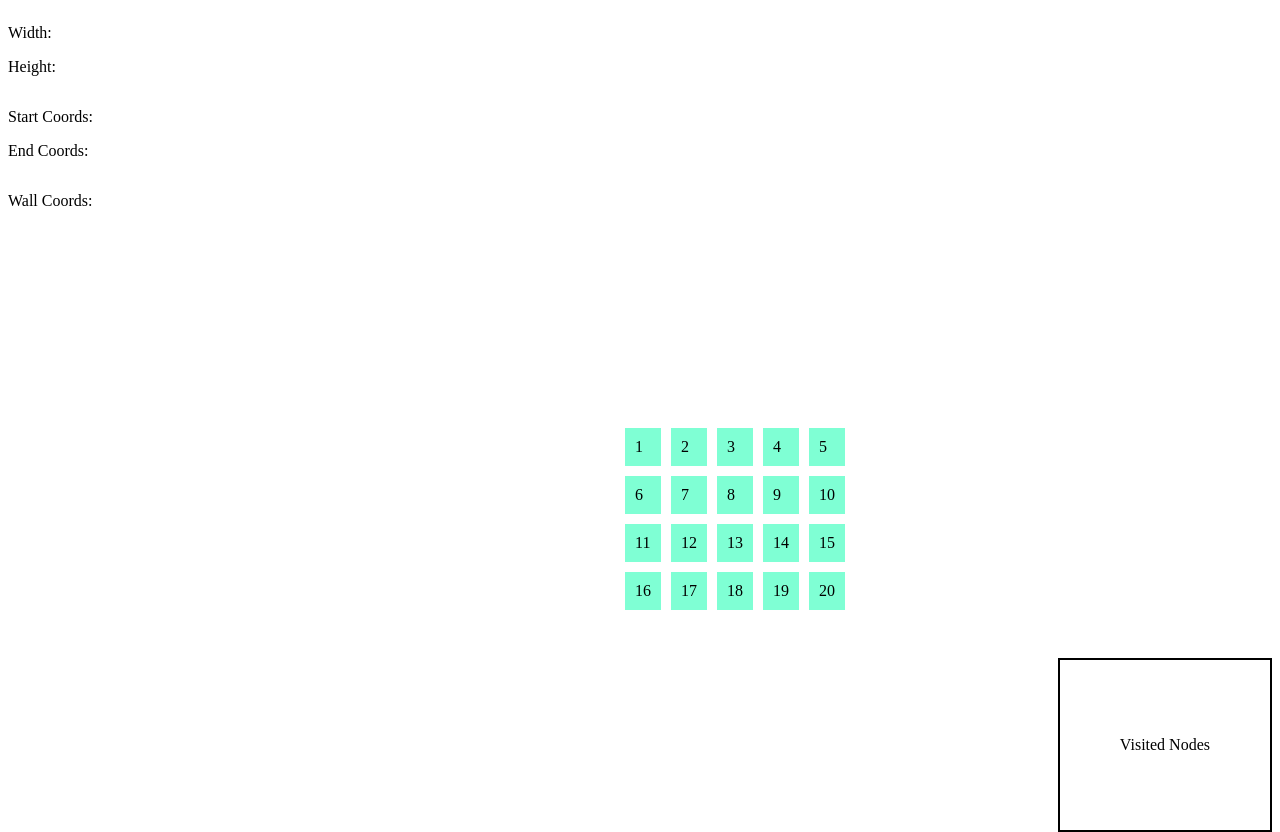
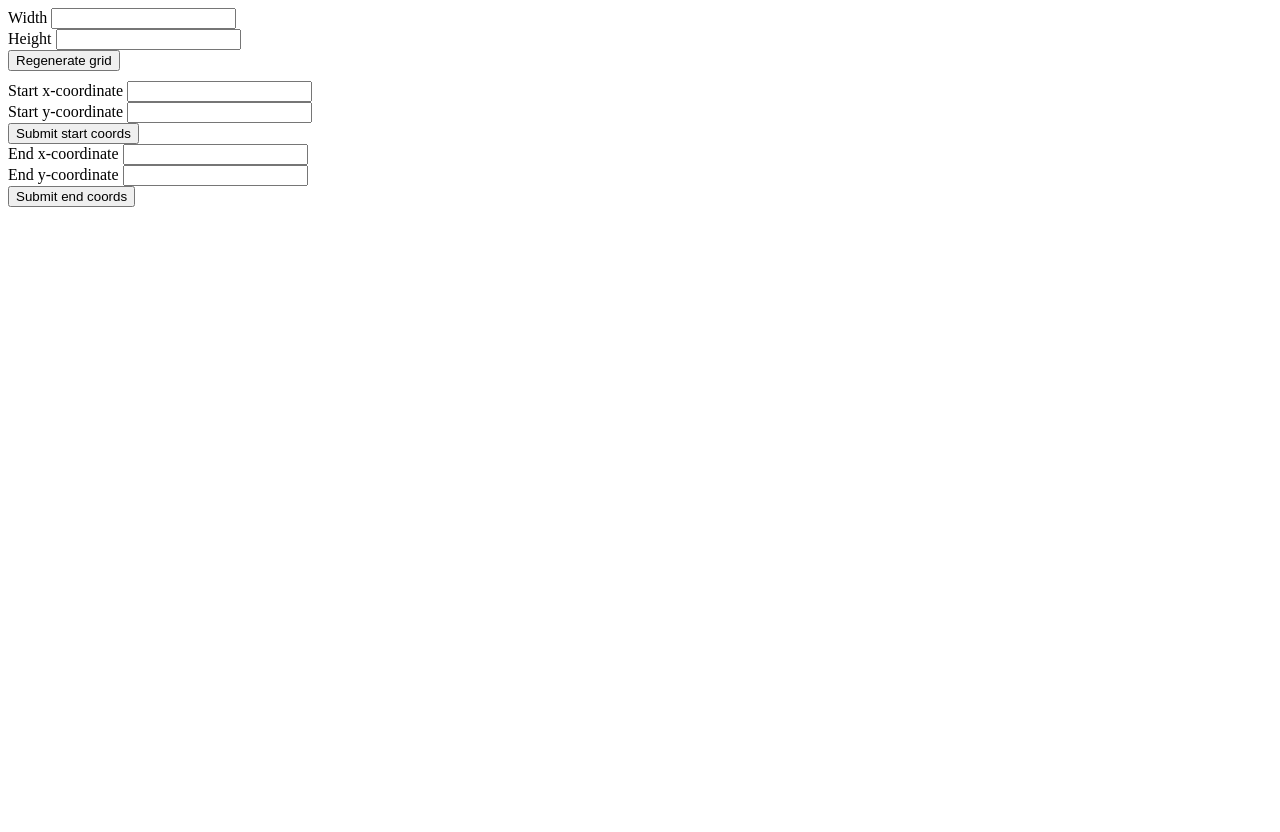
Before and after one commit to el3ctric-mol3cul4r/pathfinderProtocol, a plain HTML site: page index.html in a window 1280 px wide. After the commit the page ends 800 px from the top, so only its background shows below. Drawn offline with Linux system fonts and the light colour scheme.

Commit message:
fixed grids and finished half of stretch goal

```diff
--- a/index.html
+++ b/index.html
@@ -4,48 +4,41 @@
     <meta charset="UTF-8">
     <meta name="viewport" content="width=device-width, initial-scale=1.0">
     <title>Pathfinder</title>
-    <script src="script.js"></script>
+    <script src="script.js" defer></script>
     <link rel="stylesheet" href="style.css">
 </head>
-    <div class="master-div">
-        <div class="grid-container0">
-            <div id="grid-item01">
-                <p>Width:</p>
-                <p>Height:</p>
-            </div>
-            <div id="grid-item02">
-                <p>Start Coords:</p>
-                <p>End Coords:</p>
-            </div>
-            <div id="grid-item03">
-                <p>Wall Coords:</p>
-            </div>
+    <body>
+        <div id="gridcontrols">
+            <label for="x">Width</label>
+            <input type="number" id="x">
+            <br>
+            <label for="y">Height</label>
+            <input type="number" id="y">
+            <br>
+            <button type="button" onclick="createGrid()">Regenerate grid</button>
+            <br>
         </div>
-        <div class="grid-container">
-            <div class="grid-item">1</div>
-            <div class="grid-item">2</div>
-            <div class="grid-item">3</div>
-            <div class="grid-item">4</div>
-            <div class="grid-item">5</div>
-            <div class="grid-item">6</div>
-            <div class="grid-item">7</div>
-            <div class="grid-item">8</div>
-            <div class="grid-item">9</div>
-            <div class="grid-item">10</div>
-            <div class="grid-item">11</div>
-            <div class="grid-item">12</div>
-            <div class="grid-item">13</div>
-            <div class="grid-item">14</div>
-            <div class="grid-item">15</div>
-            <div class="grid-item">16</div>
-            <div class="grid-item">17</div>
-            <div class="grid-item">18</div>
-            <div class="grid-item">19</div>
-            <div class="grid-item">20</div>
+        <div id="grid">
+            <!---->
         </div>
-        <div id="nodes">
-            <p id="list">Visited Nodes</p>
+        <div id="startcontrols">
+            <label for="xStart">Start x-coordinate</label>
+            <input type="number" id="xStart">
+            <br>
+            <label for="yStart">Start y-coordinate</label>
+            <input type="number" id="yStart">
+            <br>
+            <button type="submit">Submit start coords</button>
+            <br>
         </div>
-    </div>
-</body>
+        <div id="endcontrols">
+            <label for="xEnd">End x-coordinate</label>
+            <input type="number" id="xEnd">
+            <br>
+            <label for="yEnd">End y-coordinate</label>
+            <input type="number" id="yEnd">
+            <br>
+            <button type="submit">Submit end coords</button>
+        </div>
+    </body>
 </html>
--- a/script.js
+++ b/script.js
@@ -0,0 +1,26 @@
+function createGrid() {
+    const rows = parseInt(document.getElementById("y").value);
+    const columns = parseInt(document.getElementById("x").value);
+    const grid = document.getElementById("grid");
+
+    grid.innerHTML = "";
+    grid.style.gridTemplateColumns = `repeat(${columns}, 40px)`;
+
+    for (let i = 0; i < rows * columns; i++) {
+        const cell = document.createElement("div");
+        cell.classList.add("cell");
+
+        const row = Math.floor(i/columns);
+        const column = i % columns;
+
+        grid.appendChild(cell);
+    }
+
+}
+
+function plotPoints() {
+    const startX = parseInt(document.getElementById("startX".value));
+    const startY = parseInt(document.getElementById("startY".value));
+    const endX = parseInt(document.getElementById("endX".value));
+    const endY = parseInt(document.getElementById("endY".value));
+}
--- a/style.css
+++ b/style.css
@@ -1,47 +1,11 @@
-
-
-.grid-container0 {
-display: grid;
-grid-template-columns: repeat(5, 1fr);
-grid-template-rows: repeat(5, 1fr);
-grid-column-gap: 0px;
-grid-row-gap: 0px;
-margin-right: -20px;
+#grid {
+    display: grid;
+    gap: 5px;
+    margin-top: 10px;
 }
 
-#grid-item01 {
-    grid-area: 1 / 1 / 2 / 2;
+.cell {
+    width: 40px;
+    height: 40px;
+    border: 1px solid black;
 }
-
-#grid-item02 {
-    grid-area: 2 / 1 / 3 / 2;
-}
-
-#grid-item03 {
-    grid-area: 3 / 1 / 4 / 2;
-}
-
-.grid-container {
-display: grid;
-grid-template-columns: repeat(5, 1fr);
-grid-template-rows: repeat(5, 1fr);
-grid-column-gap: 10px;
-grid-row-gap: 10px;
-width: 30px;
-margin: 0 auto;
-}
-
-.grid-item {
-    background-color: aquamarine;
-    border-color: black;
-    border-width: 2px;
-    padding: 10px;
-    float: right;
-}
-
-#nodes {
-    border: 2px solid black;
-    margin-left: 20px;
-    float: right;
-    padding: 60px;
-}
```
